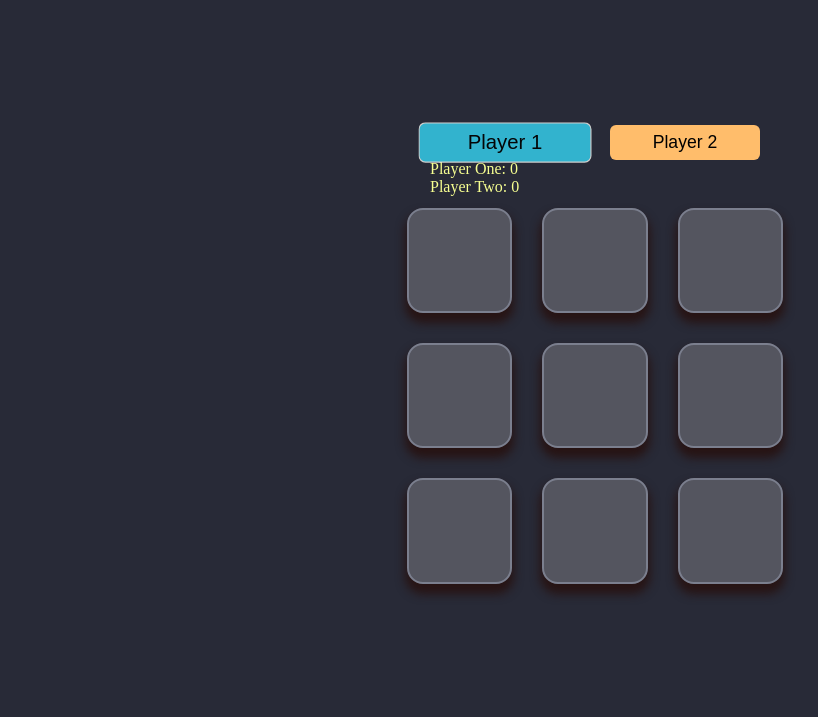
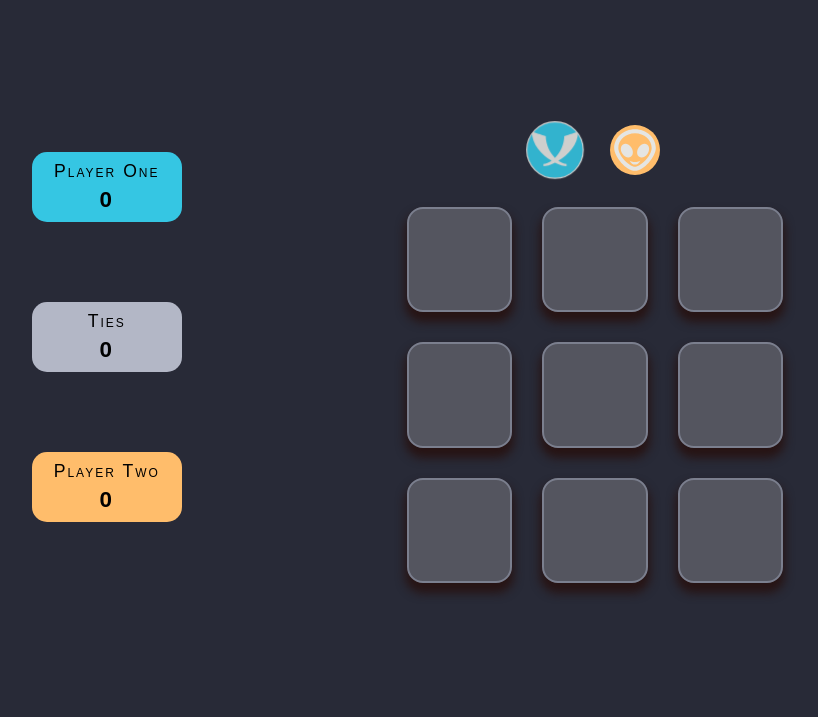
Before and after one commit to Ryusaem/js-tic-tac-toe, a plain HTML site: page index.html in a window 1280 px wide. Shown: the top 717 px of the page, without its empty margins (45-863 px from the left). Drawn offline with Linux system fonts and the light colour scheme.

Commit message:
Updating the score with design

```diff
--- a/css/style.css
+++ b/css/style.css
@@ -223,16 +223,20 @@ body {
 .turn {
   display: flex;
   gap: 30px;
+  margin-bottom: 20px;
 }
 
 .btn-player {
-  height: 35px;
-  width: 150px;
+  /* height: 35px; */
+  /* width: 150px; */
+  height: 50px;
+  width: 50px;
 
   padding: 0.5rem 1rem;
   font-size: 1.1rem;
   border: none;
-  border-radius: 6px;
+  /* border-radius: 6px; */
+  border-radius: 100%;
 
   display: flex;
   justify-content: center;
@@ -241,10 +245,12 @@ body {
 
 .btn-player.player1-turn {
   background-color: var(--color-base-blue);
+  background-image: var(--field-state-set-X-hover);
 }
 
 .btn-player.player2-turn {
   background-color: var(--color-base-orange);
+  background-image: var(--field-state-set-O-hover);
 }
 
 .player1-turn,
@@ -265,6 +271,55 @@ body {
 
 [data-field-state="set-O"] {
   background-image: var(--field-state-set-O);
+}
+
+/* Score */
+.score-container__score-display {
+  position: absolute;
+  display: grid;
+  gap: 80px;
+  left: 6%;
+  top: 19%;
+}
+
+.score-container__player1-btn,
+.score-container__player2-btn,
+.score-container__tie-btn {
+  height: 70px;
+  width: 150px;
+  /* padding: 0.5rem 1rem; */
+  font-size: 1.1rem;
+  border: none;
+  border-radius: 15px;
+
+  display: flex;
+  flex-direction: column;
+  justify-content: center;
+  align-items: center;
+  gap: 5px;
+}
+
+.score-container__player1-btn {
+  background-color: var(--color-base-blue);
+}
+
+.score-container__player2-btn {
+  background-color: var(--color-base-orange);
+}
+
+.score-container__tie-btn {
+  background-color: var(--color-base-gray-light);
+}
+
+.score-container .player-score-name {
+  font-size: 1.1rem;
+  /* color: var(--color-base-text); */
+}
+
+.score-container .player-score-value {
+  font-size: 1.4rem;
+  font-weight: bold;
+  /* color: var(--color-base-blue); */
 }
 
 /* --- FOOTER --- */
@@ -316,3 +371,31 @@ body {
     opacity: 0.5; /* End slightly faded */
   }
 }
+
+/* --- MEDIA QUERY --- */
+@media screen and (max-width: 768px) {
+  .score-container__score-display {
+    grid-template-columns: 50px 50px 50px;
+    top: 75%;
+    left: 0;
+    gap: 90px;
+  }
+
+  .score-container__player1-btn,
+  .score-container__player2-btn,
+  .score-container__tie-btn {
+    height: 60px;
+    width: 130px;
+  }
+
+  .score-container .player-score-name {
+    font-size: 0.9rem;
+    /* color: var(--color-base-text); */
+  }
+
+  .score-container .player-score-value {
+    font-size: 1rem;
+    font-weight: bold;
+    /* color: var(--color-base-blue); */
+  }
+}
--- a/index.html
+++ b/index.html
@@ -34,16 +34,19 @@
         <div class="score-container">
 
             <div class="turn">
-                <button class="player1-turn btn-player">Player 1</button>
-                <button class="player2-turn btn-player">Player 2</button>
+                <button class="player1-turn btn-player"></button>
+                <button class="player2-turn btn-player"></button>
             </div>
 
-            <p>
-                <span class="player1-score"></span>
-            </p>
-            <p>
-                <span class="player2-score"></span>
-            </p>
+            <div class="score-container__score-display">
+                <!-- <button class="player1-score btn"></button> -->
+                <button class="score-container__player1-btn btn"></button>
+
+                <button class="score-container__tie-btn btn"></button>
+
+                <button class="score-container__player2-btn btn"></button>
+
+            </div>
 
         </div>
 
--- a/js/script.js
+++ b/js/script.js
@@ -119,10 +119,8 @@ function GameController(
   // Selectors
   const playAgainButton = document.querySelector(".again");
   const stopPlayingButton = document.querySelector(".stop");
-  const btnsButton = document.querySelectorAll(".btn");
-  const containerButton = document.querySelector(".button-container");
+
   const gameEndContainer = document.querySelector(".game-end-container");
-  const messageContainer = document.querySelector(".message-container");
 
   const winnerDiv = document.querySelector(".winner");
   const gameMessage = document.querySelector("#game-message");
@@ -130,8 +128,9 @@ function GameController(
   const player1Turn = document.querySelector(".player1-turn");
   const player2Turn = document.querySelector(".player2-turn");
 
-  const player1Score = document.querySelector(".player1-score");
-  const player2Score = document.querySelector(".player2-score");
+  const player1Score = document.querySelector(".score-container__player1-btn");
+  const player2Score = document.querySelector(".score-container__player2-btn");
+  const tieScore = document.querySelector(".score-container__tie-btn");
 
   // Start the game board
   const board = gameBoard();
@@ -153,6 +152,7 @@ function GameController(
   // Active player variable
   let activePlayer;
   let winner;
+  let tiedMatches = 0;
 
   // SET active player to player one
   const setActivePlayer = () => (activePlayer = players[0]);
@@ -206,6 +206,8 @@ function GameController(
     setActivePlayer(); // Player One starts first
 
     players[0].score = 0; // Reset the score of player one
+    players[1].score = 0; // Reset the score of player two
+    tiedMatches = 0; // Reset the tied matches
 
     game.updateScreen(); // Update the screen
 
@@ -264,11 +266,48 @@ function GameController(
 
   // PRINT scores
   const printScores = () => {
-    // console.log(
-    //   `Score: ${players[0].name}: ${players[0].score}, ${players[1].name}: ${players[1].score}`
-    // );
-    player1Score.textContent = `${players[0].name}: ${players[0].score}`;
-    player2Score.textContent = `${players[1].name}: ${players[1].score}`;
+    // player1Score.innerHTML = `${players[0].name}<br>${players[0].score}`;
+    // player2Score.innerHTML = `${players[1].name}<br>${players[1].score}`;
+    // tieScore.innerHTML = `Ties<br>${tiedMatches}`;
+
+    // For player 1
+    const player1Name = document.createElement("p");
+    player1Name.className = "player-score-name";
+    player1Name.textContent = players[0].name;
+
+    const player1ScoreValue = document.createElement("p");
+    player1ScoreValue.className = "player-score-value";
+    player1ScoreValue.textContent = players[0].score;
+
+    player1Score.innerHTML = ""; // Clear existing content
+    player1Score.appendChild(player1Name);
+    player1Score.appendChild(player1ScoreValue);
+
+    // For player 2
+    const player2Name = document.createElement("p");
+    player2Name.className = "player-score-name";
+    player2Name.textContent = players[1].name;
+
+    const player2ScoreValue = document.createElement("p");
+    player2ScoreValue.className = "player-score-value";
+    player2ScoreValue.textContent = players[1].score;
+
+    player2Score.innerHTML = ""; // Clear existing content
+    player2Score.appendChild(player2Name);
+    player2Score.appendChild(player2ScoreValue);
+
+    // For ties
+    const tieName = document.createElement("p");
+    tieName.className = "player-score-name";
+    tieName.textContent = "Ties";
+
+    const tieScoreValue = document.createElement("p");
+    tieScoreValue.className = "player-score-value";
+    tieScoreValue.textContent = tiedMatches;
+
+    tieScore.innerHTML = ""; // Clear existing content
+    tieScore.appendChild(tieName);
+    tieScore.appendChild(tieScoreValue);
   };
 
   // UPDATE the score
@@ -357,6 +396,7 @@ function GameController(
     // Check if there is a draw
     if (board.checkDraw()) {
       setWinner("draw"); // Set the winner to draw
+      tiedMatches++; // Increment the tied matches
 
       updateWinnerDisplay(); // Update the winner display
 
```
